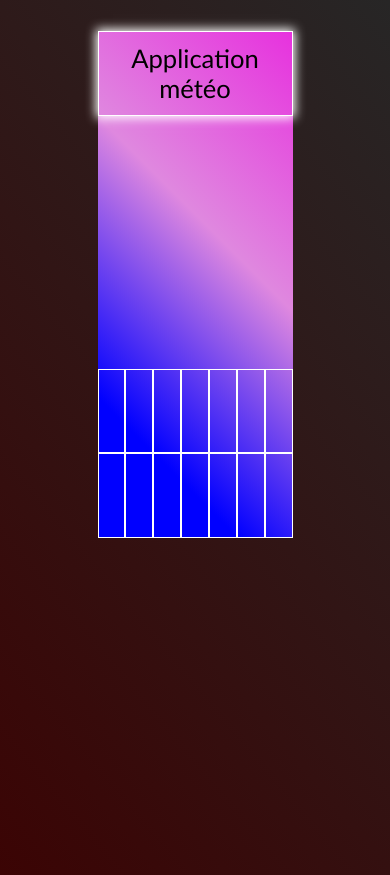
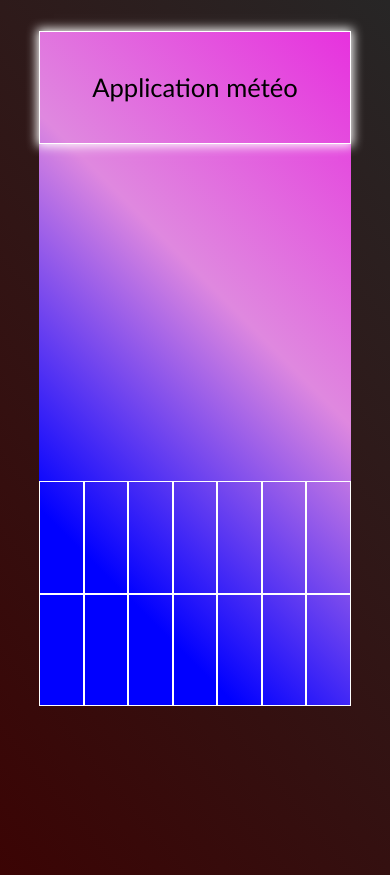
Before and after one commit to monkeycs60/Exo-JS-Bdx, a plain HTML site: page Exercices-JS/2. AppMétéo/index.html in a window 390 px wide. Drawn offline with Linux system fonts and the light colour scheme.

Commit message:
opti minify

```diff
--- a/Exercices-JS/2. AppMétéo/stylet.scss
+++ b/Exercices-JS/2. AppMétéo/stylet.scss
@@ -11,7 +11,7 @@ background: linear-gradient(50deg, rgb(59, 4, 4), rgb(39, 38, 38));
 overflow: hidden;
 font-size: calc(2vmin + 5px);
 font-family: 'Gill Sans', 'Gill Sans MT', Calibri, 'Trebuchet MS', sans-serif;
-cursor: pointer;
+user-select: none;
 }
 
 .container {
@@ -22,7 +22,11 @@ width: 50%;
 height: 60%;
 margin: auto;
 margin-top: 8%;
-background: linear-gradient(45deg, blue 20%, rgb(223, 136, 223) 60%, rgb(231, 49, 222) 100%)
+background: linear-gradient(45deg, blue 20%, rgb(223, 136, 223) 60%, rgb(231, 49, 222) 100%);
+@media screen and (max-width: 900px) {
+    width: 80%;
+    height: 80%;
+}
 }
 .title {
 
@@ -41,11 +45,17 @@ background: linear-gradient(45deg, blue 20%, rgb(223, 136, 223) 60%, rgb(231, 49
     grid-column: 1 / span 7;
     display: flex;
     flex-flow: row nowrap;
-   max-height: 40vh;
+    max-height: 40vh;
+    justify-content: center;
+    align-items: center;
+
 
 }
 img {
     max-width: 20vw;
+    @media screen and (max-width: 900px) {
+        max-width: 35vw;
+    }
 }
 .weatherIcon {
 
@@ -78,11 +88,7 @@ img {
 }
 
 .d {
-    border: 1px solid white;
-    font-size: 1em;
-    @media screen and (max-width: 1500px) {
-        font-size: 0.7em;
-    }
+    @extend .h
 }
 
 @for $i from 1 to 8 {
```
Also changed, not shown: Exercices-JS/2. AppMétéo/scripts/main.js (+3 -5 lines), Exercices-JS/2. AppMétéo/stylet.css, 1 other file.
